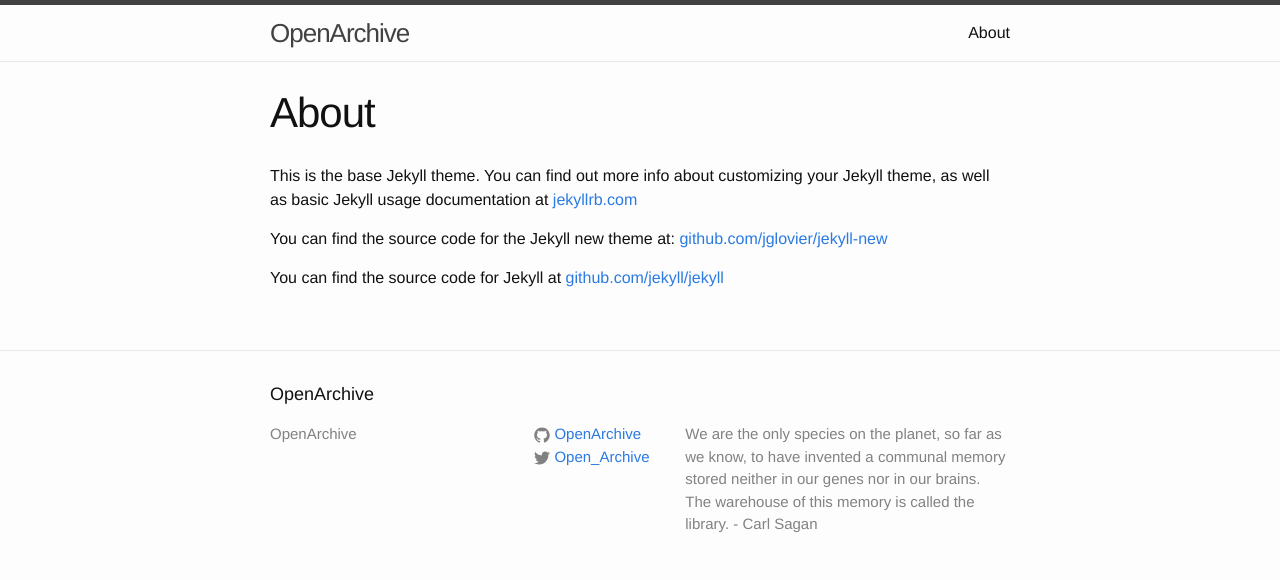
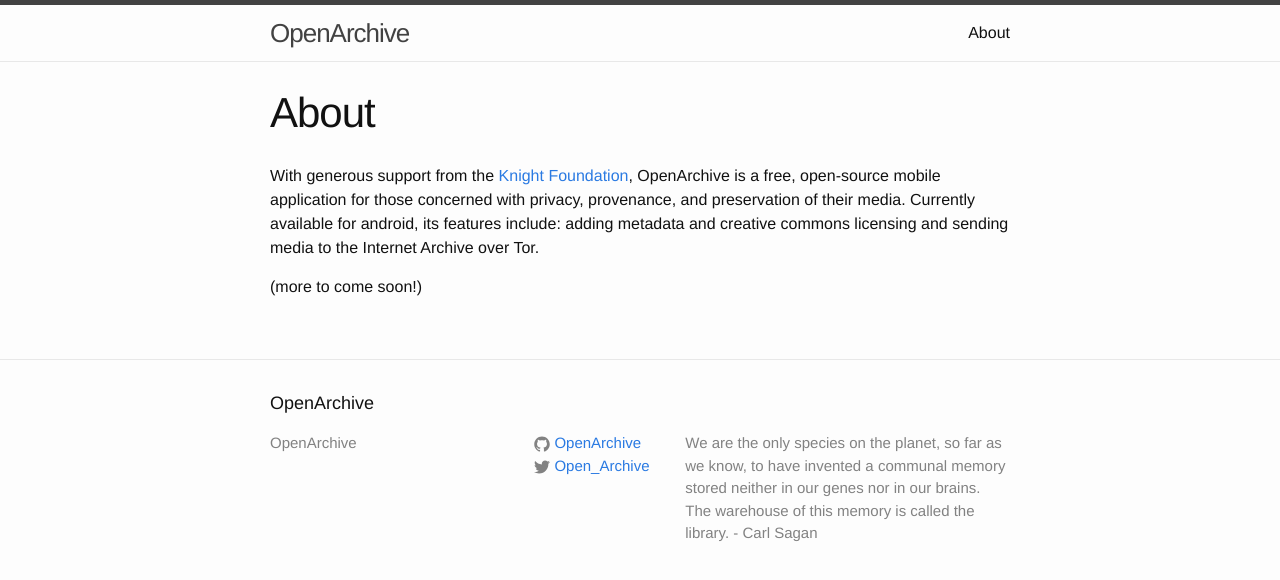
Before and after one commit to mattl/open-archive.org, a Jekyll site: the page built from about.md, in a window 1280 px wide. Shown: the top 580 px of the page. Built offline with Jekyll 4.4.1, drawn with Linux system fonts in a browser that asks for light colours.

Commit message:
Update about.md

```diff
--- a/about.md
+++ b/about.md
@@ -4,8 +4,6 @@
 permalink: /about/
 ---
 
-This is the base Jekyll theme. You can find out more info about customizing your Jekyll theme, as well as basic Jekyll usage documentation at [jekyllrb.com](http://jekyllrb.com/)
+With generous support from the <a href="http://www.knightfoundation.org/">Knight Foundation</a>, OpenArchive is a free, open-source mobile application for those concerned with privacy, provenance, and preservation of their media.  Currently available for android, its features include: adding metadata and creative commons licensing and sending media to the Internet Archive over Tor.
 
-You can find the source code for the Jekyll new theme at: [github.com/jglovier/jekyll-new](https://github.com/jglovier/jekyll-new)
-
-You can find the source code for Jekyll at [github.com/jekyll/jekyll](https://github.com/jekyll/jekyll)
+(more to come soon!)
```
